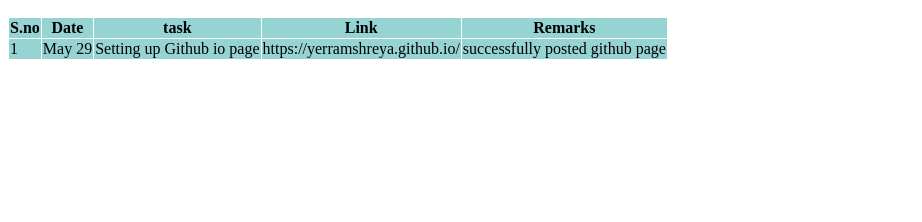
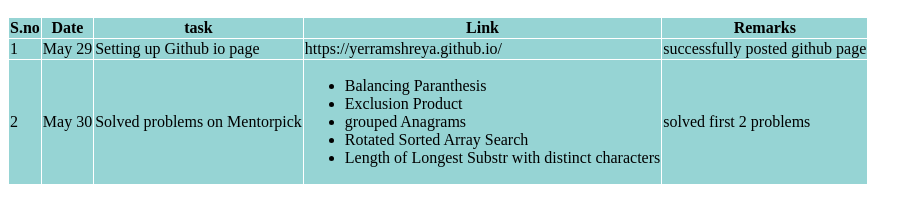
Before and after one commit to yerramshreya/yerramshreya.github.io, a plain HTML site: page index.html in a window 1280 px wide. Shown: the part 168-390 px from the top of the page, without its empty margins (0-922 px from the left). Drawn offline with Linux system fonts and the light colour scheme.

Commit message:
added row

```diff
--- a/index.html
+++ b/index.html
@@ -26,6 +26,19 @@
         <td>https://yerramshreya.github.io/</td>
         <td>successfully posted github page</td>
     </tr>
+    <tr>
+        <td>2</td>
+        <td>May 30</td>
+        <td>Solved problems on Mentorpick</td>
+        <td><ul>
+          <li>Balancing Paranthesis </li>
+          <li> Exclusion Product</li>
+          <li>grouped Anagrams</li>
+          <li> Rotated Sorted Array Search</li>
+          <li> Length of Longest Substr with distinct characters </li>
+        </ul>
+        <td>solved first 2  problems</td>
+    </tr>
    </table>
     <script src="script.js"></script>
 </body>
```
